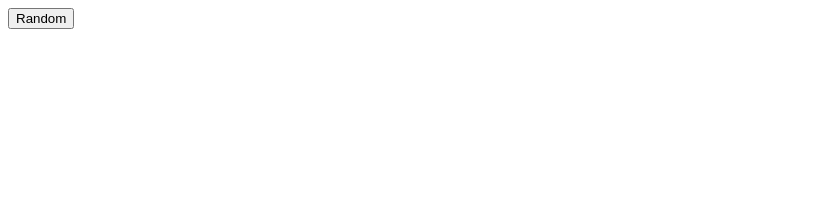
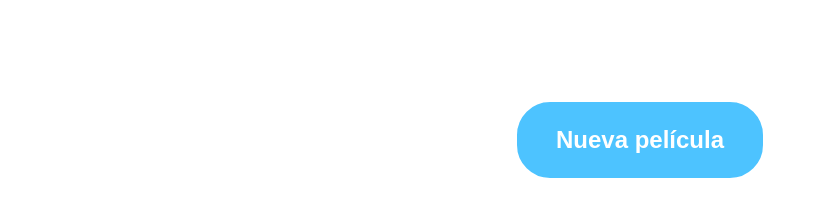
Before and after one commit to BaezCrdrm/caras-y-gestos, a plain HTML site: page index.html in a window 1280 px wide. Shown: the whole page, without its empty margins (0-818 px from the left). Drawn offline with nearby package versions, Linux system fonts and the light colour scheme.

Commit message:
Cambios estilo

```diff
--- a/css/main.css
+++ b/css/main.css
@@ -0,0 +1,4 @@
+* {
+    margin: 0;
+    padding: 0;
+}
--- /dev/null
+++ b/css/p_index.css
@@ -0,0 +1,29 @@
+html, body, section {
+    height: 100%;
+}
+
+section {
+    width: 100%;
+    text-align: center;
+}
+
+#btnGetRandom {
+    width: 250px;
+    height: 80px;
+    margin-top:100px;
+    margin-bottom: 50px;
+
+    background-color: #4dc3ff;
+    border: 2px solid white;
+    border-radius: 35px;
+
+    font-size: 24px;
+    color:white;
+    font-weight: bold;
+}
+
+#p_movie {
+    font-size: 32px;
+    color:#303030;
+    font-weight: bold;
+}
--- a/index.html
+++ b/index.html
@@ -5,7 +5,8 @@
     <meta http-equiv="X-UA-Compatible" content="IE=edge">
     <title>Caras y gestos</title>
     <meta name="viewport" content="width=device-width, initial-scale=1">
-    <!-- <link rel="stylesheet" type="text/css" media="screen" href="main.css" /> -->
+    <link rel="stylesheet" type="text/css" media="screen" href="css/main.css" />
+    <link rel="stylesheet" type="text/css" media="screen" href="css/p_index.css" />
     <script type="text/javascript" src="http://code.jquery.com/jquery-3.2.1.js"></script>
     <script src="src/ctrl/initialize.js"></script>
     <script src="src/model/Movie.js"></script>
@@ -17,8 +18,10 @@
     </script>
 </head>
 <body>
-    <button id="btnGetRandom" onclick="getRandomMovie()">Random</button>
-    <br><br>
-    <p id="p_movie"></p>
+    <section>
+        <button id="btnGetRandom" onclick="getRandomMovie()">Nueva película</button>
+        <br><br>
+        <p id="p_movie"></p>
+    </section>
 </body>
 </html>
```
